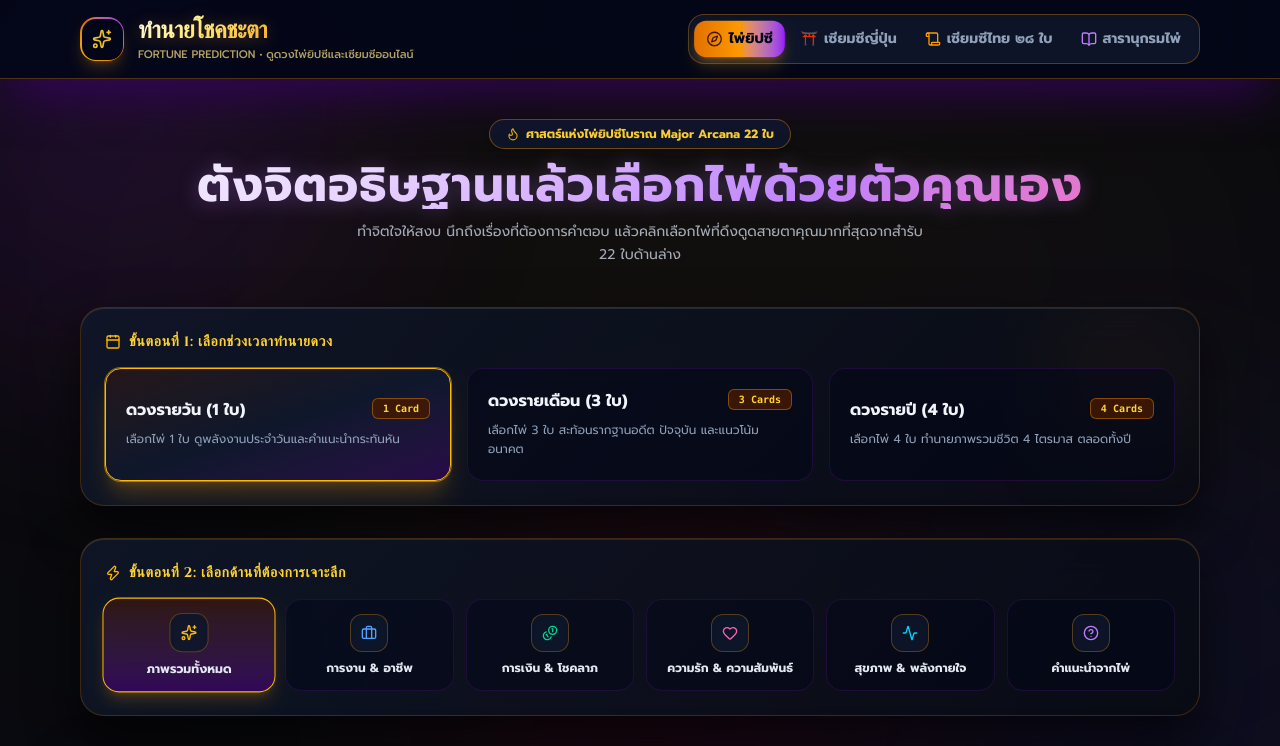
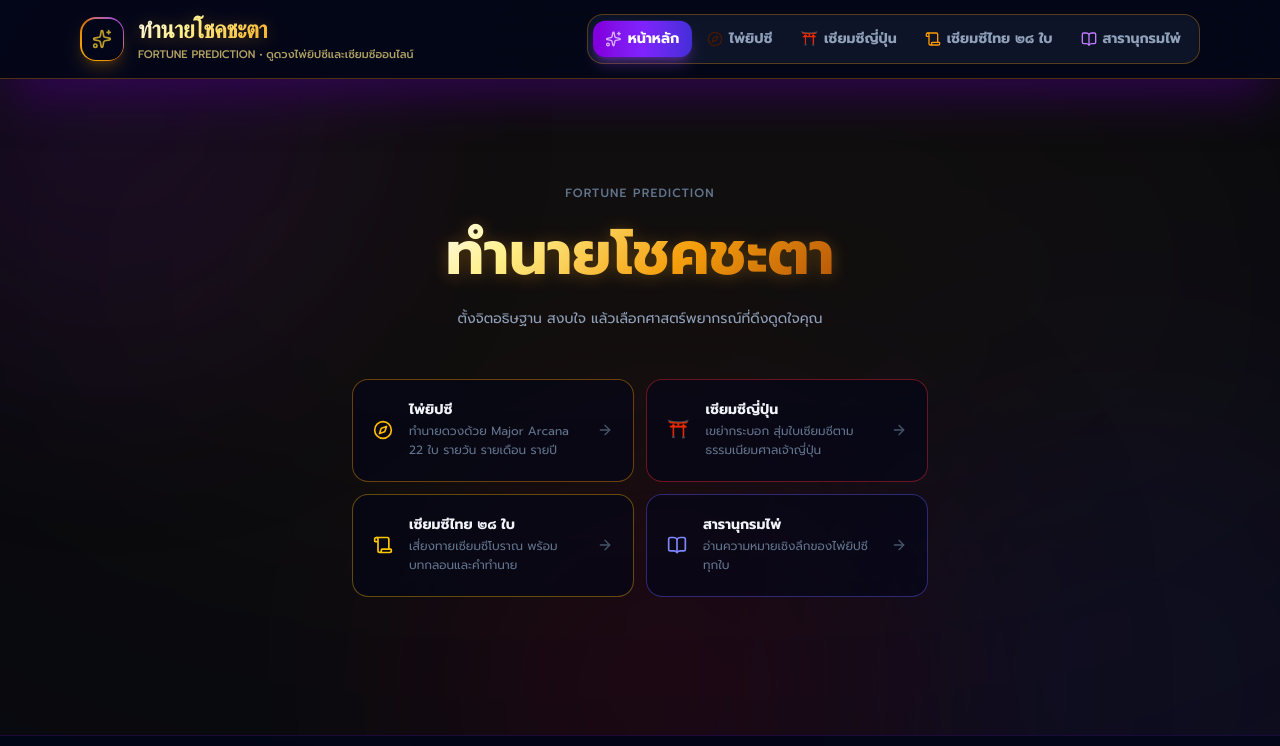
Before and after one commit to ZocketZero/fortune-prediction, a React (Vite) app: page / in a window 1280 px wide. Shown: the top 746 px of the page. Built offline with nearby package versions, Linux system fonts and the light colour scheme.

Commit message:
create main page

```diff
--- a/src/App.tsx
+++ b/src/App.tsx
@@ -3,6 +3,7 @@ import { TAROT_CARDS } from './data/tarotCards';
 import type { TarotCard, CardInterpretation } from './data/tarotCards';
 import { OmikujiPage } from './components/OmikujiPage';
 import { ThaiSiamsiPage } from './components/ThaiSiamsiPage';
+import { MainPage } from './components/MainPage';
 import {
   Sparkles,
   Calendar,
@@ -27,7 +28,7 @@ import {
 import confetti from 'canvas-confetti';
 
 type ReadingType = 'daily' | 'monthly' | 'yearly';
-type AppTab = 'reading' | 'omikuji' | 'thai_siamsi' | 'encyclopedia';
+type AppTab = 'home' | 'reading' | 'omikuji' | 'thai_siamsi' | 'encyclopedia';
 
 interface CategoryOption {
   id: keyof CardInterpretation | 'all';
@@ -49,7 +50,7 @@ const CATEGORIES: CategoryOption[] = [
 export const App: React.FC = () => {
   const [readingType, setReadingType] = useState<ReadingType>('daily');
   const [selectedCategory, setSelectedCategory] = useState<keyof CardInterpretation | 'all'>('all');
-  const [activeTab, setActiveTab] = useState<AppTab>('reading');
+  const [activeTab, setActiveTab] = useState<AppTab>('home');
   const [selectedEncyclopediaCard, setSelectedEncyclopediaCard] = useState<TarotCard | null>(null);
 
   // Deck State
@@ -188,6 +189,17 @@ export const App: React.FC = () => {
           {/* Navigation Tab */}
           <nav className="flex flex-wrap items-center bg-slate-900/90 p-1.5 rounded-2xl border border-amber-500/30 shadow-inner gap-1">
             <button
+              onClick={() => setActiveTab('home')}
+              className={`flex items-center gap-1.5 px-3 py-2 rounded-xl text-xs sm:text-sm font-bold transition-all duration-300 cursor-pointer ${
+                activeTab === 'home'
+                  ? 'bg-gradient-to-r from-purple-700 via-violet-600 to-indigo-700 text-white shadow-lg shadow-purple-500/30 scale-[1.02]'
+                  : 'text-slate-400 hover:text-slate-200 hover:bg-slate-800/40'
+              }`}
+            >
+              <Sparkles className="w-4 h-4 text-purple-300" />
+              หน้าหลัก
+            </button>
+            <button
               onClick={() => setActiveTab('reading')}
               className={`flex items-center gap-1.5 px-3 py-2 rounded-xl text-xs sm:text-sm font-bold transition-all duration-300 cursor-pointer ${
                 activeTab === 'reading'
@@ -237,7 +249,9 @@ export const App: React.FC = () => {
 
       {/* Main Content */}
       <main className="relative z-10 max-w-6xl mx-auto px-4 py-8 flex-1 w-full space-y-8">
-        {activeTab === 'reading' ? (
+        {activeTab === 'home' ? (
+          <MainPage onNavigate={(tab) => setActiveTab(tab)} />
+        ) : activeTab === 'reading' ? (
           <div className="space-y-8">
             {/* Hero / Banner */}
             <div className="text-center space-y-3 py-2">
--- /dev/null
+++ b/src/components/MainPage.tsx
@@ -0,0 +1,76 @@
+import React from 'react';
+import { Compass, Scroll, BookOpen, ArrowRight } from 'lucide-react';
+
+interface MainPageProps {
+  onNavigate: (tab: 'reading' | 'omikuji' | 'thai_siamsi' | 'encyclopedia') => void;
+}
+
+const CARDS = [
+  {
+    id: 'reading' as const,
+    icon: <Compass className="w-5 h-5" />,
+    title: 'ไพ่ยิปซี',
+    desc: 'ทำนายดวงด้วย Major Arcana 22 ใบ รายวัน รายเดือน รายปี',
+    accent: 'border-amber-500/40 hover:border-amber-400/70',
+    iconColor: 'text-amber-400',
+  },
+  {
+    id: 'omikuji' as const,
+    icon: <span className="text-lg leading-none">⛩️</span>,
+    title: 'เซียมซีญี่ปุ่น',
+    desc: 'เขย่ากระบอก สุ่มใบเซียมซีตามธรรมเนียมศาลเจ้าญี่ปุ่น',
+    accent: 'border-red-500/40 hover:border-red-400/70',
+    iconColor: 'text-red-400',
+  },
+  {
+    id: 'thai_siamsi' as const,
+    icon: <Scroll className="w-5 h-5" />,
+    title: 'เซียมซีไทย ๒๘ ใบ',
+    desc: 'เสี่ยงทายเซียมซีโบราณ พร้อมบทกลอนและคำทำนาย',
+    accent: 'border-yellow-500/40 hover:border-yellow-400/70',
+    iconColor: 'text-yellow-400',
+  },
+  {
+    id: 'encyclopedia' as const,
+    icon: <BookOpen className="w-5 h-5" />,
+    title: 'สารานุกรมไพ่',
+    desc: 'อ่านความหมายเชิงลึกของไพ่ยิปซีทุกใบ',
+    accent: 'border-indigo-500/40 hover:border-indigo-400/70',
+    iconColor: 'text-indigo-400',
+  },
+];
+
+export const MainPage: React.FC<MainPageProps> = ({ onNavigate }) => {
+  return (
+    <div className="flex flex-col items-center justify-center min-h-[70vh] px-4 gap-12">
+      {/* Hero */}
+      <div className="text-center space-y-4 max-w-lg">
+        <p className="text-xs text-slate-500 tracking-widest uppercase font-medium">Fortune Prediction</p>
+        <h1 className="text-5xl sm:text-6xl font-black gold-gradient-text leading-tight">
+          ทำนายโชคชะตา
+        </h1>
+        <p className="text-sm text-slate-400 leading-relaxed">
+          ตั้งจิตอธิษฐาน สงบใจ แล้วเลือกศาสตร์พยากรณ์ที่ดึงดูดใจคุณ
+        </p>
+      </div>
+
+      {/* Navigation Cards */}
+      <div className="grid grid-cols-1 sm:grid-cols-2 gap-3 w-full max-w-xl">
+        {CARDS.map((card) => (
+          <button
+            key={card.id}
+            onClick={() => onNavigate(card.id)}
+            className={`group flex items-center gap-4 p-5 rounded-2xl bg-slate-950/60 border transition-all duration-200 cursor-pointer hover:bg-slate-900/80 hover:-translate-y-0.5 text-left ${card.accent}`}
+          >
+            <span className={`shrink-0 ${card.iconColor}`}>{card.icon}</span>
+            <div className="flex-1 min-w-0">
+              <p className="font-bold text-sm text-slate-100">{card.title}</p>
+              <p className="text-xs text-slate-500 mt-0.5 leading-relaxed">{card.desc}</p>
+            </div>
+            <ArrowRight className="w-4 h-4 text-slate-600 group-hover:text-slate-300 group-hover:translate-x-0.5 transition-all shrink-0" />
+          </button>
+        ))}
+      </div>
+    </div>
+  );
+};
```
